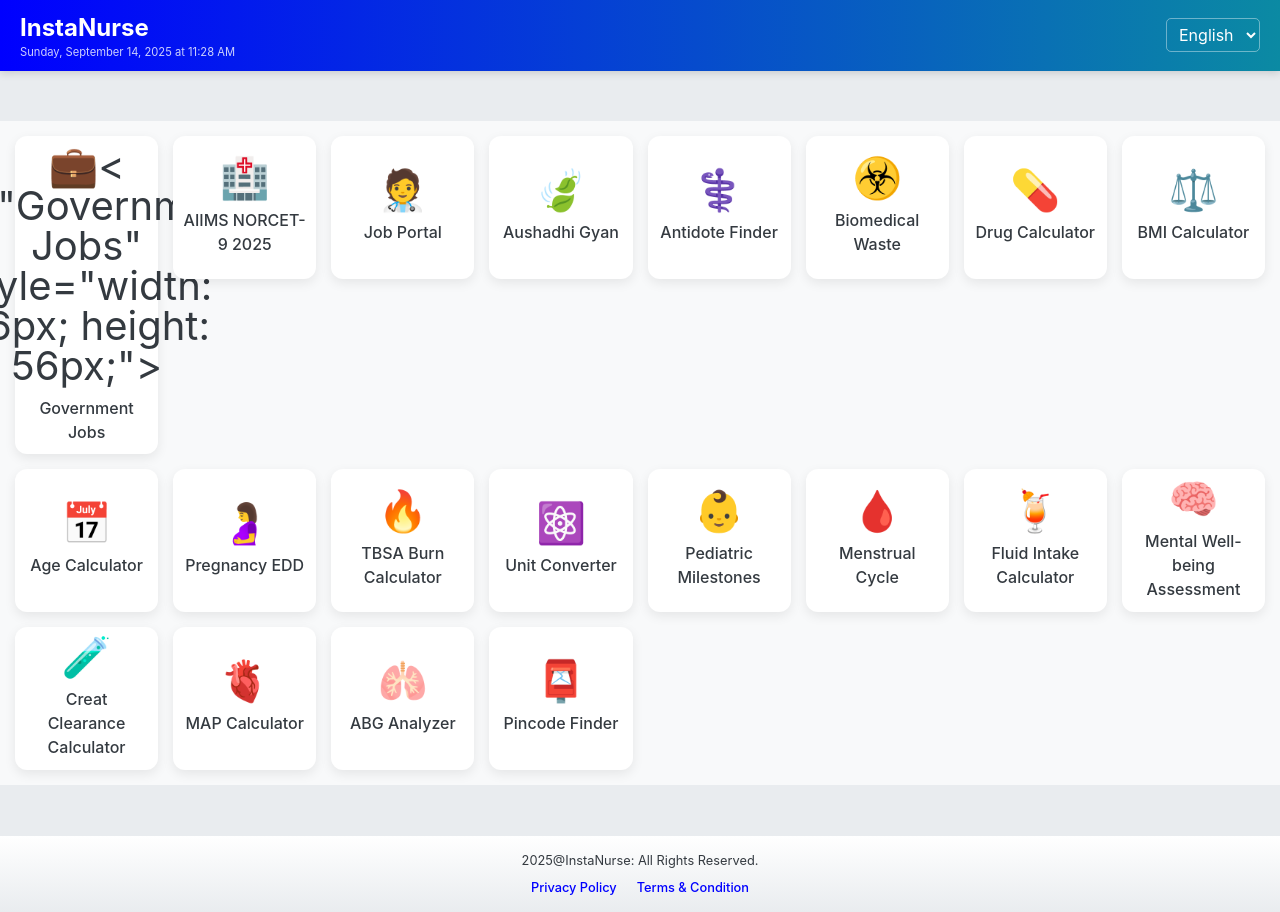
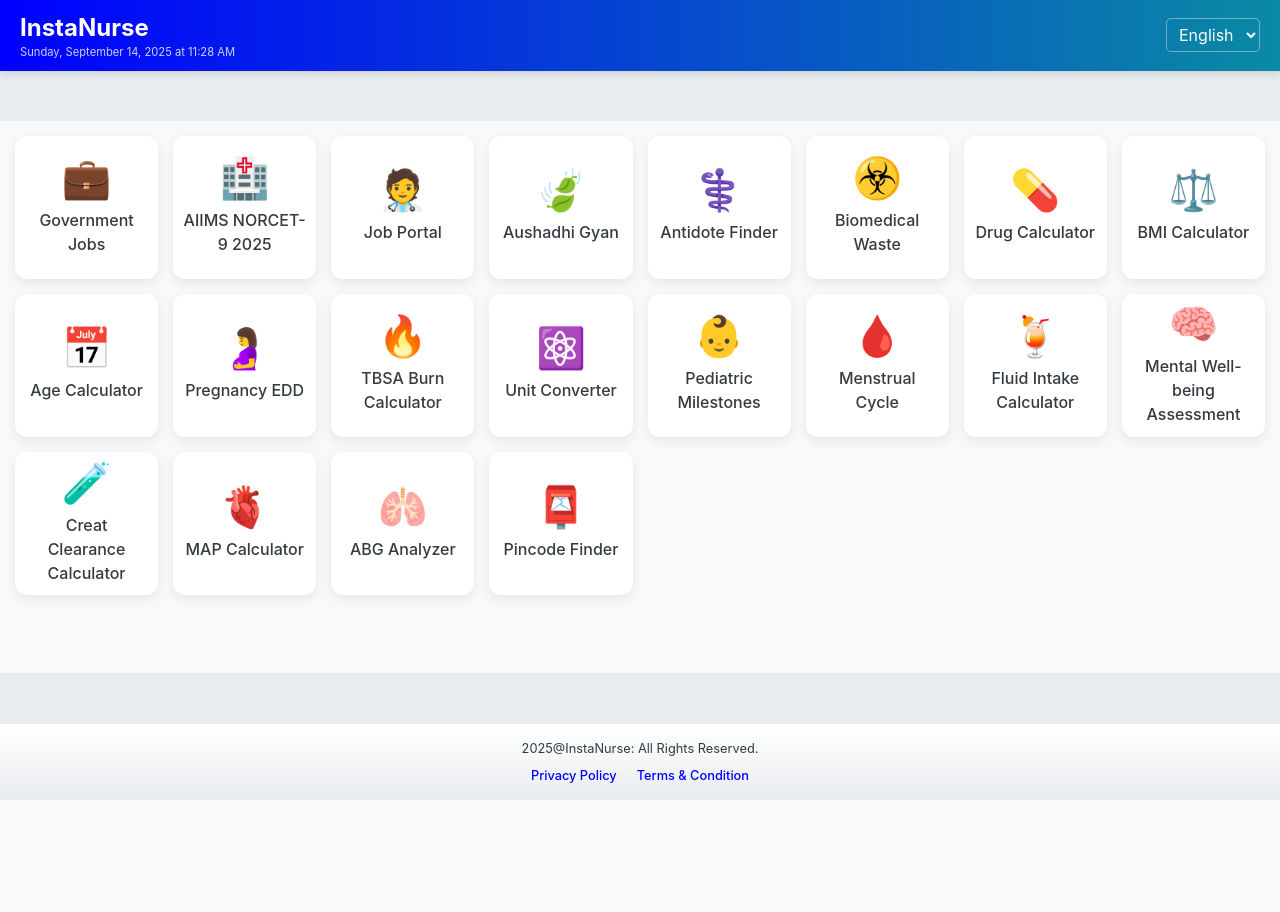
Before and after one commit to Suresh-design462/suresh-design462.github.io, a plain HTML site: page index.html in a window 1280 px wide. After the commit the page ends 800 px from the top, so only its background shows below. Drawn offline with nearby package versions, Linux system fonts and the light colour scheme.

Commit message:
Update index.html

```diff
--- a/index.html
+++ b/index.html
@@ -1477,7 +1477,7 @@
 <body>
    <div id="app-container" class="app-container">
         <div id="home-screen"><header class="header"><div class="header-main-content"><span class="header-title" data-lang-key="appName"></span><span id="live-datetime" class="live-datetime"></span></div><div class="language-selector"><span class="globe-icon"></span><select id="lang-select"><option value="en">English</option><option value="hi">हिन्दी</option><option value="ta">தமிழ்</option><option value="te">తెలుగు</option><option value="kn">ಕನ್ನಡ</option><option value="gu">ગુજરાતી</option><option value="pa">ਪੰਜਾਬੀ</option><option value="mr">मराठी</option><option value="raj">राजस्थानी</option></select></div></header><div class="ad-bar"></div><main class="main-content"><div class="calculator-grid">
-            <a href="government_jobs.html" class="external-link-card"><div class="icon">💼< alt="Government Jobs" style="width: 56px; height: 56px;"></div><div class="name">Government Jobs</div></a>
+            <a href="government_jobs.html" class="external-link-card"><div class="icon">💼</div><div class="name">Government Jobs</div></a>
           <a href="#aiims-norcet-9-2025" class="calculator-card" data-screen="aiims-norcet-9-2025-screen"><div class="icon">🏥</div><div class="name" data-lang-key="aiims_norcet_9_2025"></div></a>
             <a href="#job-portal" class="calculator-card" data-screen="job-portal-screen"><div class="icon">🧑‍⚕️</div><div class="name" data-lang-key="job_portal"></div></a>
           <!-- Aushadhi Gyan Card -->
```
